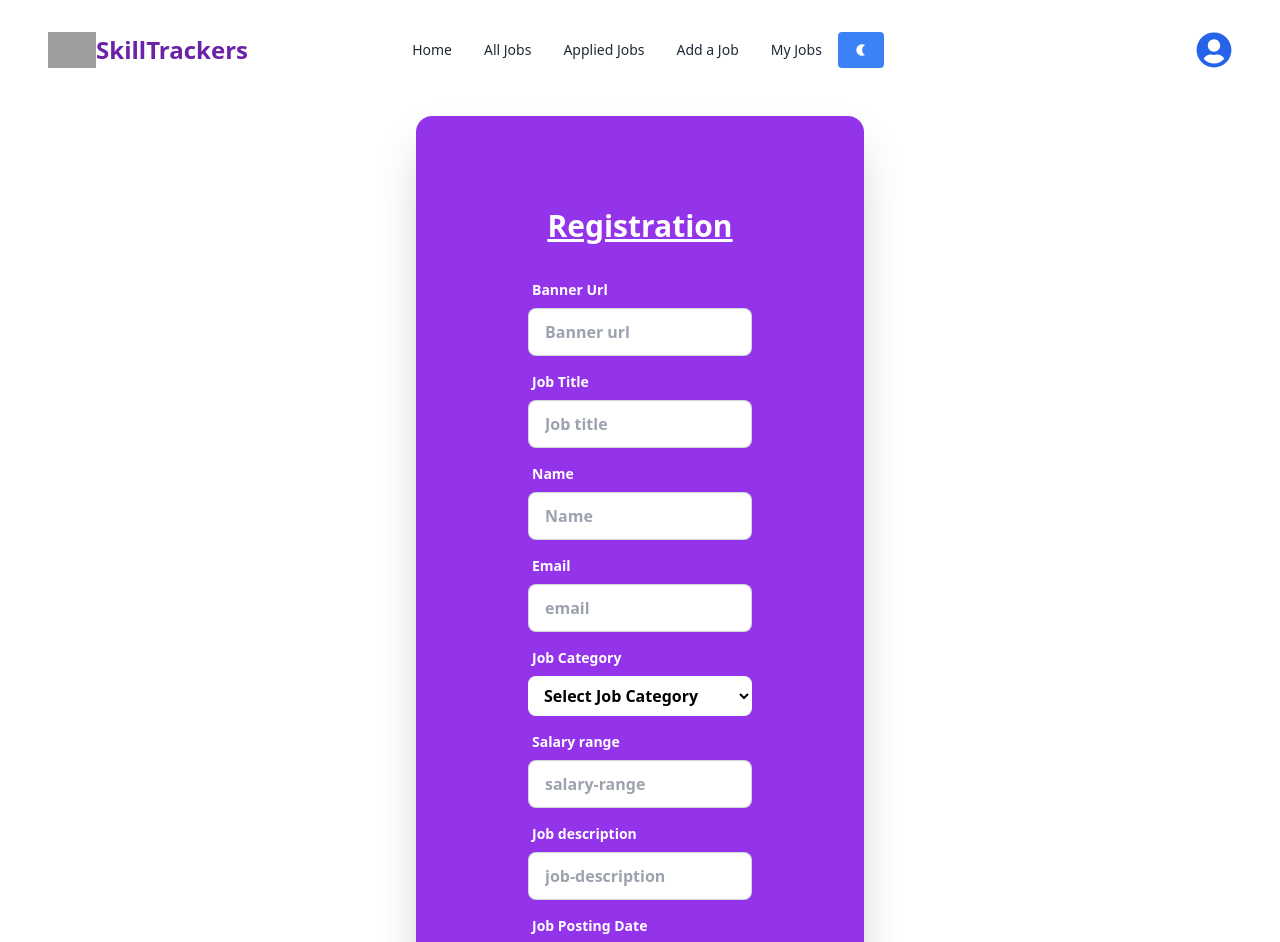
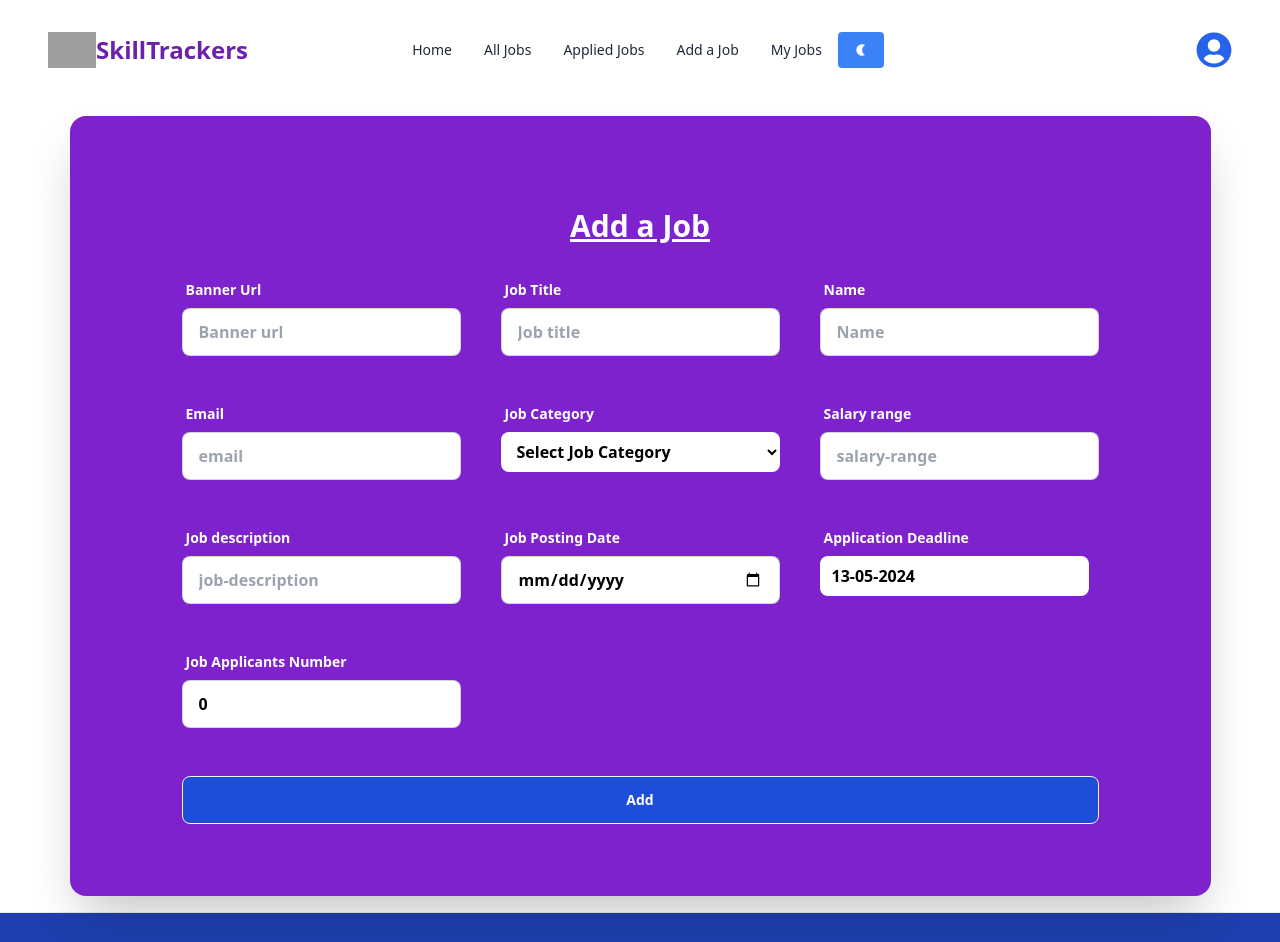
Before and after one commit to Monjurul-190629/Online_job_provider, a React (Vite) app: page /Add_jobs in a window 1280 px wide. Shown: the top 942 px of the page. Built offline with nearby package versions, Linux system fonts and the light colour scheme; no server answers; grey boxes are pictures that could not be loaded.

Commit message:
alljobs is done

```diff
--- a/package.json
+++ b/package.json
@@ -10,6 +10,8 @@
     "preview": "vite preview"
   },
   "dependencies": {
+    "@mui/material": "^5.15.17",
+    "@mui/styled-engine-sc": "^6.0.0-alpha.18",
     "firebase": "^10.12.0",
     "formit": "^0.0.2",
     "localforage": "^1.10.0",
@@ -23,6 +25,8 @@
     "react-sweetalert2": "^0.6.0",
     "react-toast": "^1.0.3",
     "sort-by": "^1.2.0",
+    "styled-components": "^6.1.11",
+    "sweetalert2": "^11.11.0",
     "swiper": "^11.1.1",
     "typewriter-effect": "^2.21.0"
   },
--- a/src/Components/Add_a_job/AddJobs.jsx
+++ b/src/Components/Add_a_job/AddJobs.jsx
@@ -1,7 +1,7 @@
 import { useState } from 'react';
 import DatePicker from 'react-datepicker';
 import 'react-datepicker/dist/react-datepicker.css';
-
+import swal from 'sweetalert2'
 
 
 
@@ -17,26 +17,81 @@ const AddJobs = () => {
     };
 
 
+    const handleAddJob = e => {
+        e.preventDefault();
+        const form = e.target;
+        const Banner_url = form.banner_url.value;
+        const Job_title = form.job_title.value;
+        const name = form.name.value;
+        const email = form.email.value;
+        const Salary_range = form.Salary_range.value;
+        const Job_description = form.Job_description.value;
+        const Job_posting_date = form.Job_posting_date.value;
+        const Job_applicants_number = form.Job_application_number.value;
+
+
+        const about_job = {
+            Banner_url,
+            Job_title,
+            name,
+            email,
+            jobCategory,
+            Salary_range,
+            Job_description,
+            Job_posting_date,
+            applicationDeadline,
+            Job_applicants_number
+
+        }
+
+        console.log(about_job)
+
+        ////// fetch
+        fetch("http://localhost:5000/jobs", {
+            method: "POST",
+            headers: {
+                "content-type": "application/json",
+            },
+            body: JSON.stringify(about_job)
+        })
+            .then(res => res.json())
+            .then(data => {
+                console.log(data)
+                if (data.insertedId) {
+                    swal.fire({
+                        title: 'Success!',
+                        text: 'new spot added successfully',
+                        icon: 'success',
+                        confirmButtonText: 'Cool'
+
+                    })
+                }
+            })
+
+    }
+
+
     return (
         <div className="">
 
             <div className="hero min-h-screen">
 
                 <div className="hero-content flex-col lg:flex-row-reverse ">
-                    <div className="card shrink-0 w-full max-w-md shadow-2xl bg-purple-600 px-5 md:px-20 py-10">
-                        <form className="card-body text-white font-bold" >
-                            <h1 className="text-3xl underline font-bold text-center my-5">Registration</h1>
+                    <div className="card shrink-0 w-full  shadow-2xl bg-purple-700 px-5 md:px-20 py-10">
+                        <form className="card-body text-white font-bold" onSubmit={handleAddJob} >
+                            <h1 className="text-3xl underline font-bold text-center my-5">Add a Job</h1>
+                            <div className='grid grid-cols-1 md:grid-cols-3 gap-10'>
                                 <div className="form-control">
                                     <label className="label">
                                         <span className="label-text text-white">Banner Url</span>
                                     </label>
-                                <input type="text" name="banner-url" placeholder="Banner url" className="input input-bordered text-black" required />
+                                    <input type="text" name="banner_url" placeholder="Banner url" className="input input-bordered text-black" required />
                                 </div>
                                 <div className="form-control">
                                     <label className="label">
                                         <span className="label-text text-white">Job Title</span>
                                     </label>
-                                <input type="text" name="job-title" placeholder="Job title" className="input input-bordered text-black" required />
+                                    <input type="text" name="job_title" placeholder="Job title" className="input input-bordered text-black" required />
                                 </div>
                                 <div className="form-control">
                                     <label className="label">
@@ -67,21 +122,21 @@ const AddJobs = () => {
                                     <label className="label">
                                         <span className="label-text text-white">Salary range</span>
                                     </label>
-                                <input type="text" name="Salary-range" placeholder="salary-range" className="input input-bordered text-black" required />
+                                    <input type="text" name="Salary_range" placeholder="salary-range" className="input input-bordered text-black" required />
 
                                 </div>
                                 <div className="form-control">
                                     <label className="label">
                                         <span className="label-text text-white">Job description</span>
                                     </label>
-                                <input type="text" name="Job-description" placeholder="job-description" className="input input-bordered text-black" required />
+                                    <input type="text" name="Job_description" placeholder="job-description" className="input input-bordered text-black" required />
 
                                 </div>
                                 <div className="form-control">
                                     <label className="label">
                                         <span className="label-text text-white">Job Posting Date</span>
                                     </label>
-                                <input type="date" name="Job-posting-date" className="input input-bordered text-black" required />
+                                    <input type="date" name="Job_posting_date" className="input input-bordered text-black" required />
 
                                 </div>
                                 <div className='form-control'>
@@ -99,11 +154,12 @@ const AddJobs = () => {
                                     <label className="label">
                                         <span className="label-text text-white">Job Applicants Number</span>
                                     </label>
-                                <input type="text" name="Job-application-number" placeholder="Applicants Number" defaultValue={0} className="input input-bordered text-black" required />
+                                    <input type="text" name="Job_application_number" placeholder="Applicants Number" defaultValue={0} className="input input-bordered text-black" required />
 
                                 </div>
-                            <div className="form-control mt-6">
-                                <button className="btn btn-primary font-bold">Add</button>
+                            </div>
+                            <div className="form-control mt-10">
+                                <button className="btn bg-blue-700 font-bold text-white hover:text-black">Add</button>
                             </div>
 
                         </form>
--- a/src/Components/All_Jobs/Alljobs.jsx
+++ b/src/Components/All_Jobs/Alljobs.jsx
@@ -1,9 +1,32 @@
+import { useLoaderData } from "react-router-dom";
+import Table from "../Table";
 
 
 const Alljobs = () => {
+
+    const alljobs = useLoaderData();
+
     return (
         <div>
-            This is all jobs
+            <div className="">
+                <table className="">
+                    {/* head */}
+                    <thead className="flex flex-col justify-center items-center ">
+                        <tr className="mb-10">
+                            <th className="w-60 underline text-2xl">Job Title</th>
+                            <th className="w-60 underline text-2xl">Job Posting Date</th>
+                            <th className="w-60 underline text-2xl">Application Deadline</th>
+                            <th className="w-60 underline text-2xl">Salary Range</th>
+                            <th className="w-60 underline text-2xl">Details</th>
+                        </tr>
+                    </thead>
+                    <tbody className="flex flex-col justify-center items-center mb-10">
+                        {
+                            alljobs.map(job => <Table key = {job._id} job = {job}></Table>)
+                        }
+                    </tbody>
+                </table>
+            </div>
         </div>
     );
 };
--- /dev/null
+++ b/src/Components/Table.jsx
@@ -0,0 +1,31 @@
+import { Link } from "react-router-dom";
+
+const Table = ({ job }) => {
+
+    const {
+        Job_title,
+        Salary_range,
+        Job_posting_date,
+        applicationDeadline,
+} = job;
+
+    return (
+        <div>
+
+                <tbody>
+                    <tr className="">
+                        <th className="w-60">{Job_title}</th>
+                        <th className="w-60">{Job_posting_date}</th>
+                        <th className="w-60">{applicationDeadline}</th>
+                        <th className="w-60">{Salary_range}</th>
+                        <th className="w-60">
+                            <Link to = "/"><button className="btn bg-orange-500 text-white font-bold hover:text-black">View Details</button></Link>
+                        </th>
+                    </tr>
+                </tbody>
+
+        </div>
+    );
+};
+
+export default Table;
--- a/src/main.jsx
+++ b/src/main.jsx
@@ -14,6 +14,7 @@ import Myjobs from './Components/MyJobs/Myjobs';
 import Login from './Components/Login-registration/Login';
 import Registration from './Components/Login-registration/Registration';
 import AuthProvider from './Components/Provider/AuthProvider';
+import Alljobs from './Components/All_Jobs/Alljobs';
 
 
 
@@ -40,7 +41,8 @@ const router = createBrowserRouter([
       },
       {
         path: "/All_jobs",
-        element: "/Alljobs"
+        element: <Alljobs></Alljobs>,
+        loader : () => fetch("http://localhost:5000/jobs")
       },
       {
         path: "/Add_a_job",
```
Also changed, not shown: 1 other file (tests, documents, lock files or other folders). Lines whose indentation alone changed are shown as unchanged.
